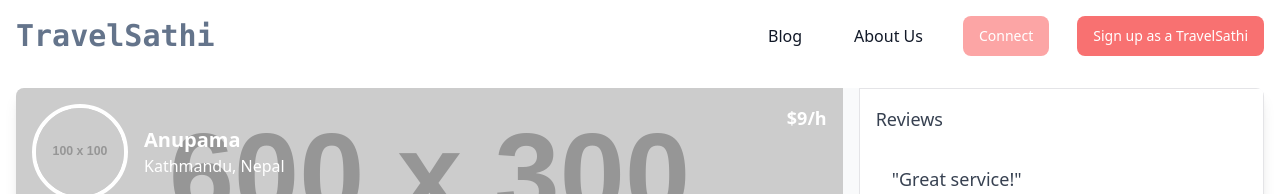
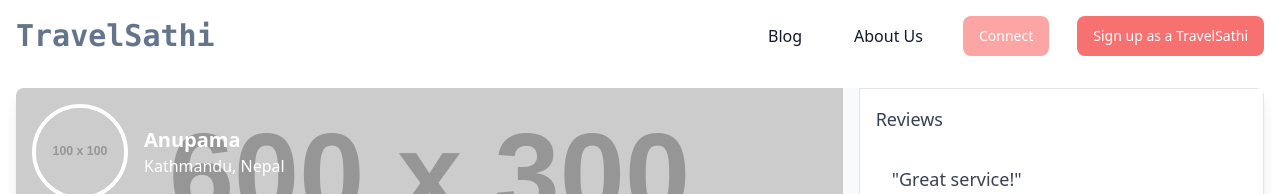
Before and after one commit to Axkratos/Tourism, a React (Vite) app in the folder frontend/: page /dash in a window 1280 px wide. Shown: the top 194 px of the page. Built offline with nearby package versions, Linux system fonts and the light colour scheme.

Commit message:
last one

```diff
--- a/frontend/src/components/dashboard/dash.jsx
+++ b/frontend/src/components/dashboard/dash.jsx
@@ -6,7 +6,7 @@
   const initialProfile = {
     name: 'Anupama',
     location: 'Kathmandu, Nepal',
-    hourlyRate: '$9/h',
+
     profileImage: 'https://placehold.co/100x100',
     backgroundImage: 'https://placehold.co/600x300',
     quote: '"A girl who loves to travel and make new friends."',
```
